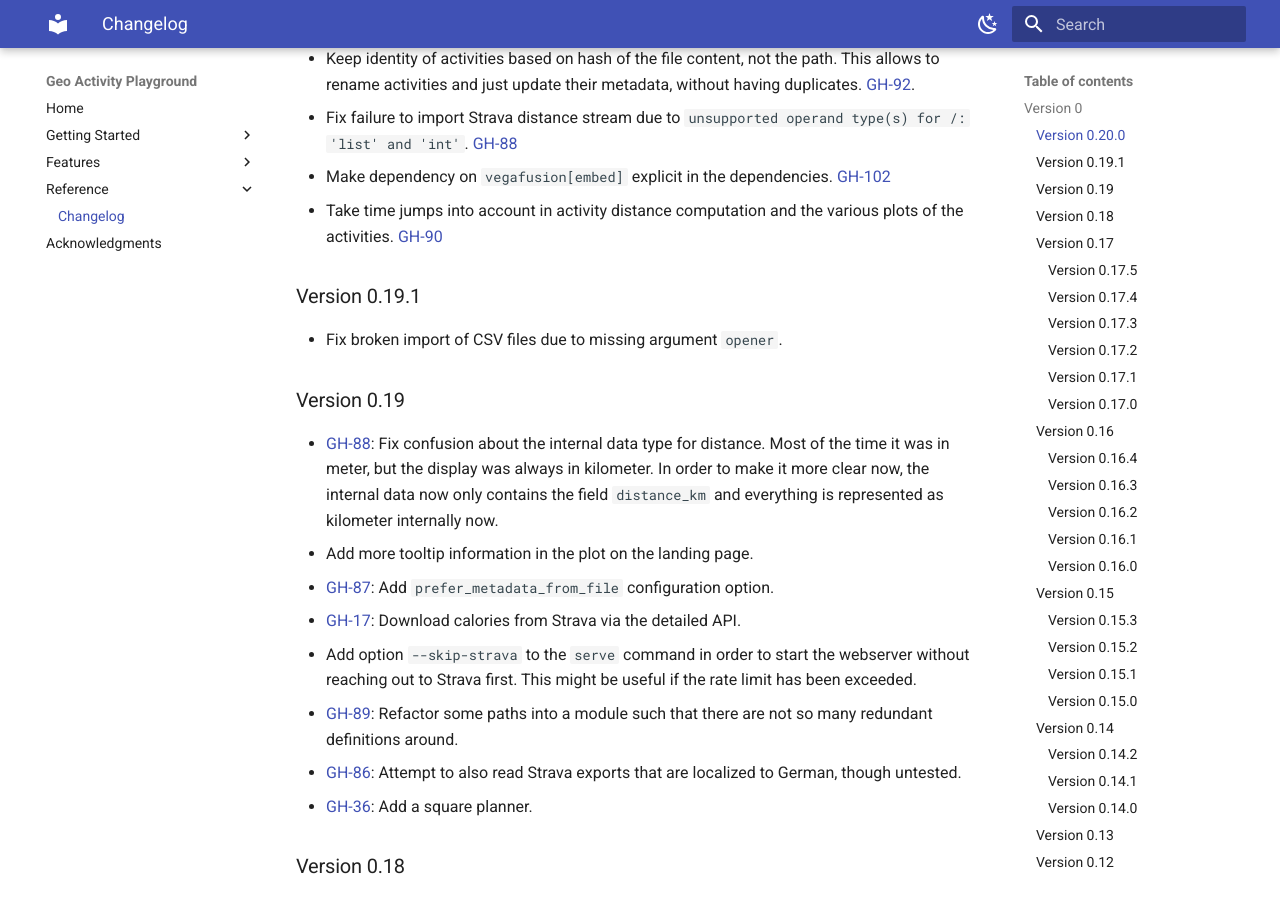
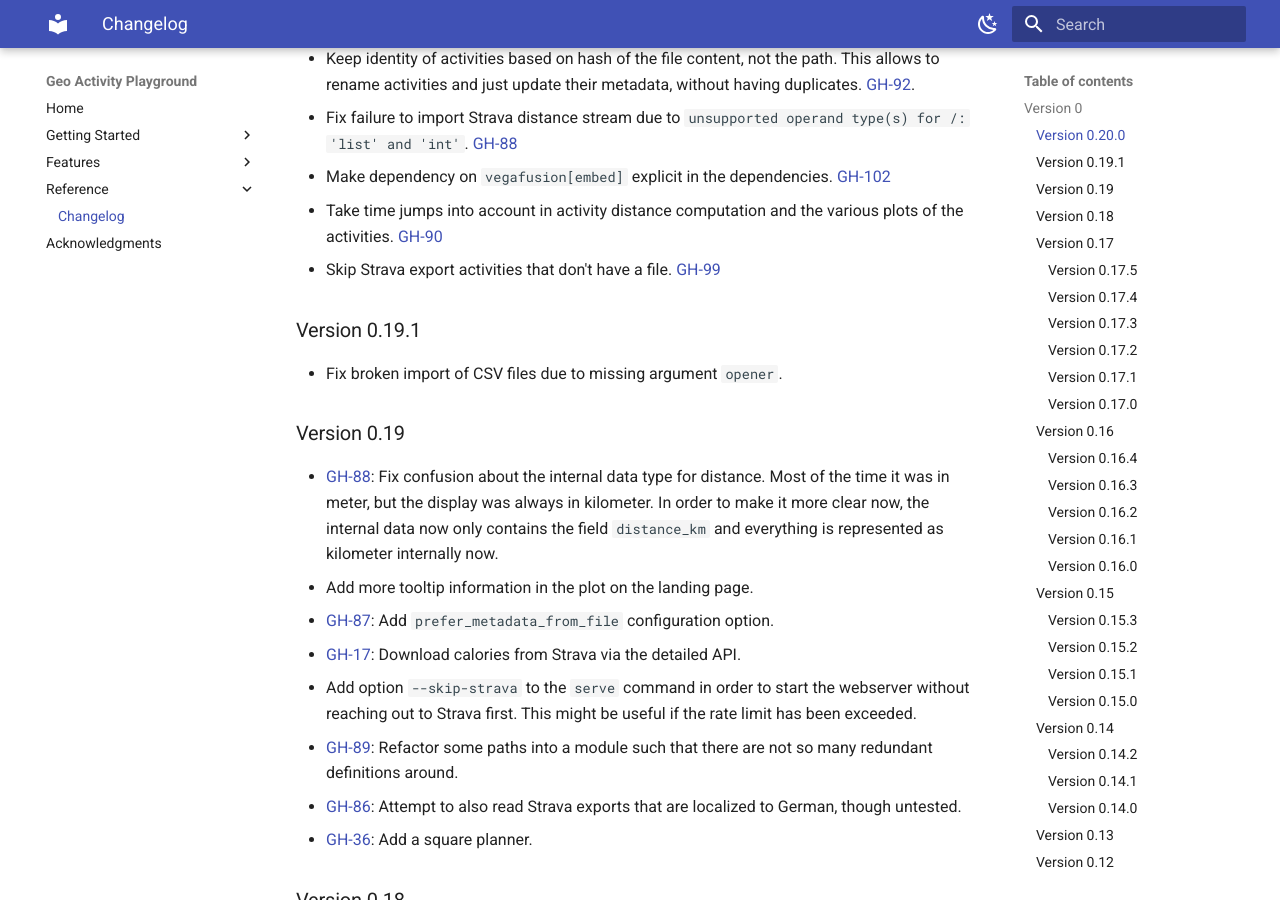
Before and after one commit to martin-ueding/geo-activity-playground, an MkDocs documentation site: the page built from docs/reference/changelog.md, in a window 1280 px wide and 900 px high, scrolled down 413 px. Built offline with MkDocs 1.6.1 and Material for MkDocs 9.7.7, drawn with Linux system fonts in a browser that asks for light colours.

Commit message:
GH-99: Changelog entry

```diff
--- a/docs/reference/changelog.md
+++ b/docs/reference/changelog.md
@@ -13,6 +13,7 @@
 - Fix failure to import Strava distance stream due to `unsupported operand type(s) for /: 'list' and 'int'`. [GH-88](https://github.com/martin-ueding/geo-activity-playground/issues/88)
 - Make dependency on `vegafusion[embed]` explicit in the dependencies. [GH-102](https://github.com/martin-ueding/geo-activity-playground/issues/102)
 - Take time jumps into account in activity distance computation and the various plots of the activities. [GH-90](https://github.com/martin-ueding/geo-activity-playground/issues/90)
+- Skip Strava export activities that don't have a file. [GH-99](https://github.com/martin-ueding/geo-activity-playground/issues/99)
 
 ### Version 0.19.1
 
```
